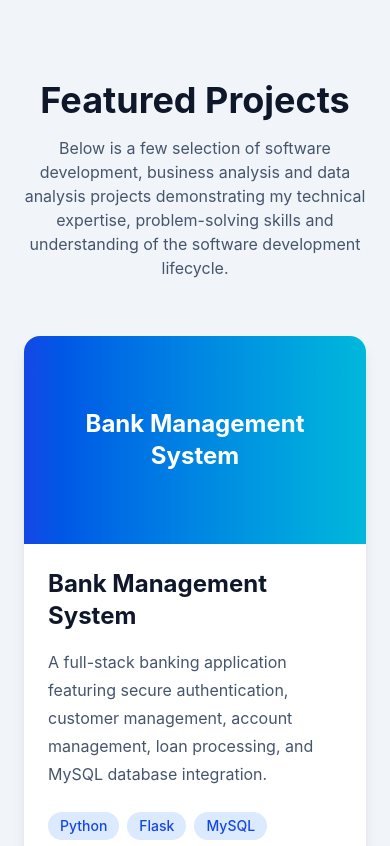
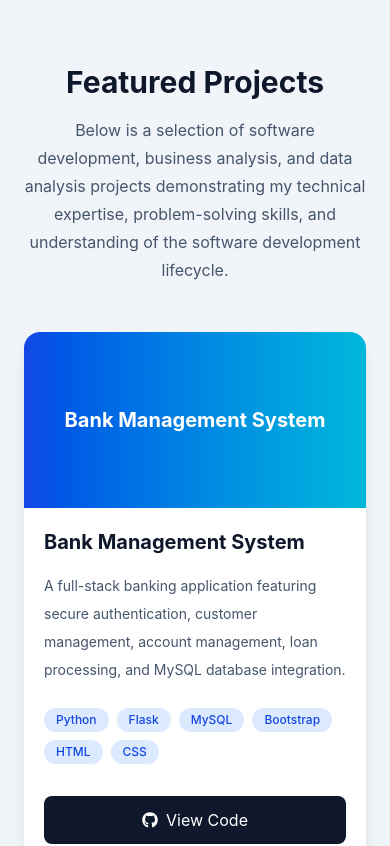
Before and after one commit to BonoloLekay/Bonolo-Portfolio, a React (Vite) app: page / in a window 390 px wide. Shown: the part 4200-5046 px from the top of the page. Built offline with nearby package versions, Linux system fonts and the light colour scheme.

Commit message:
feat: improve Projects section responsiveness

```diff
--- a/src/components/Projects/Projects.jsx
+++ b/src/components/Projects/Projects.jsx
@@ -47,47 +47,48 @@ function Projects() {
       ],
       github:
         "https://github.com/BonoloLekay/Oluhle-resort-booking-management-system",
+      demo: "#",
     },
   ];
 
   return (
-    <section id="projects" className="py-20 bg-slate-100">
+    <section id="projects" className="py-16 md:py-20 bg-slate-100">
       <div className="max-w-7xl mx-auto px-6">
         {/* Section Heading */}
-        <div className="text-center mb-14">
-          <h2 className="text-4xl font-bold text-slate-900">
+        <div className="text-center mb-12 md:mb-16">
+          <h2 className="text-3xl md:text-4xl font-bold text-slate-900">
             Featured Projects
           </h2>
 
-          <p className="mt-4 text-slate-600 max-w-3xl mx-auto">
-            Below is a few selection of software development, business analysis and data
-            analysis projects demonstrating my technical expertise,
-            problem-solving skills and understanding of the software development
-            lifecycle.
+          <p className="mt-4 text-base md:text-lg text-slate-600 leading-7 max-w-3xl mx-auto">
+            Below is a selection of software development, business analysis, and
+            data analysis projects demonstrating my technical expertise,
+            problem-solving skills, and understanding of the software
+            development lifecycle.
           </p>
         </div>
 
         {/* Project Cards */}
-        <div className="grid md:grid-cols-2 gap-8">
+        <div className="grid grid-cols-1 md:grid-cols-2 gap-8">
           {projects.map((project) => (
             <div
               key={project.title}
-              className="bg-white rounded-2xl shadow-lg overflow-hidden hover:shadow-2xl hover:-translate-y-2 transition duration-300"
+              className="bg-white rounded-2xl shadow-lg overflow-hidden hover:shadow-2xl hover:-translate-y-2 transition-all duration-300"
             >
-              {/* Placeholder for Screenshot */}
-              <div className="h-52 bg-gradient-to-r from-blue-700 to-cyan-500 flex items-center justify-center">
-                <h3 className="text-white text-2xl font-bold text-center px-4">
+              {/* Project Banner */}
+              <div className="h-44 sm:h-52 bg-gradient-to-r from-blue-700 to-cyan-500 flex items-center justify-center px-6">
+                <h3 className="text-white text-xl md:text-2xl font-bold text-center">
                   {project.title}
                 </h3>
               </div>
 
               {/* Content */}
-              <div className="p-6">
-                <h3 className="text-2xl font-bold text-slate-900">
+              <div className="p-5 md:p-6">
+                <h3 className="text-xl md:text-2xl font-bold text-slate-900">
                   {project.title}
                 </h3>
 
-                <p className="mt-4 text-slate-600 leading-7">
+                <p className="mt-4 text-sm md:text-base text-slate-600 leading-7">
                   {project.description}
                 </p>
 
@@ -96,7 +97,7 @@ function Projects() {
                   {project.tech.map((tech) => (
                     <span
                       key={tech}
-                      className="bg-blue-100 text-blue-700 px-3 py-1 rounded-full text-sm font-medium"
+                      className="bg-blue-100 text-blue-700 px-3 py-1 rounded-full text-xs md:text-sm font-medium"
                     >
                       {tech}
                     </span>
@@ -104,12 +105,12 @@ function Projects() {
                 </div>
 
                 {/* Buttons */}
-                <div className="flex gap-4 mt-8">
+                <div className="flex flex-col sm:flex-row gap-4 mt-8">
                   <a
                     href={project.github}
                     target="_blank"
                     rel="noreferrer"
-                    className="flex items-center gap-2 bg-slate-900 text-white px-5 py-3 rounded-lg hover:bg-slate-700 transition"
+                    className="flex items-center justify-center gap-2 bg-slate-900 text-white px-5 py-3 rounded-lg hover:bg-slate-700 transition w-full sm:w-auto"
                   >
                     <FaGithub />
                     View Code
@@ -119,7 +120,7 @@ function Projects() {
                     href={project.demo}
                     target="_blank"
                     rel="noreferrer"
-                    className="flex items-center gap-2 border border-blue-600 text-blue-600 px-5 py-3 rounded-lg hover:bg-blue-600 hover:text-white transition"
+                    className="flex items-center justify-center gap-2 border border-blue-600 text-blue-600 px-5 py-3 rounded-lg hover:bg-blue-600 hover:text-white transition w-full sm:w-auto"
                   >
                     <FaExternalLinkAlt />
                     Live Demo
```
